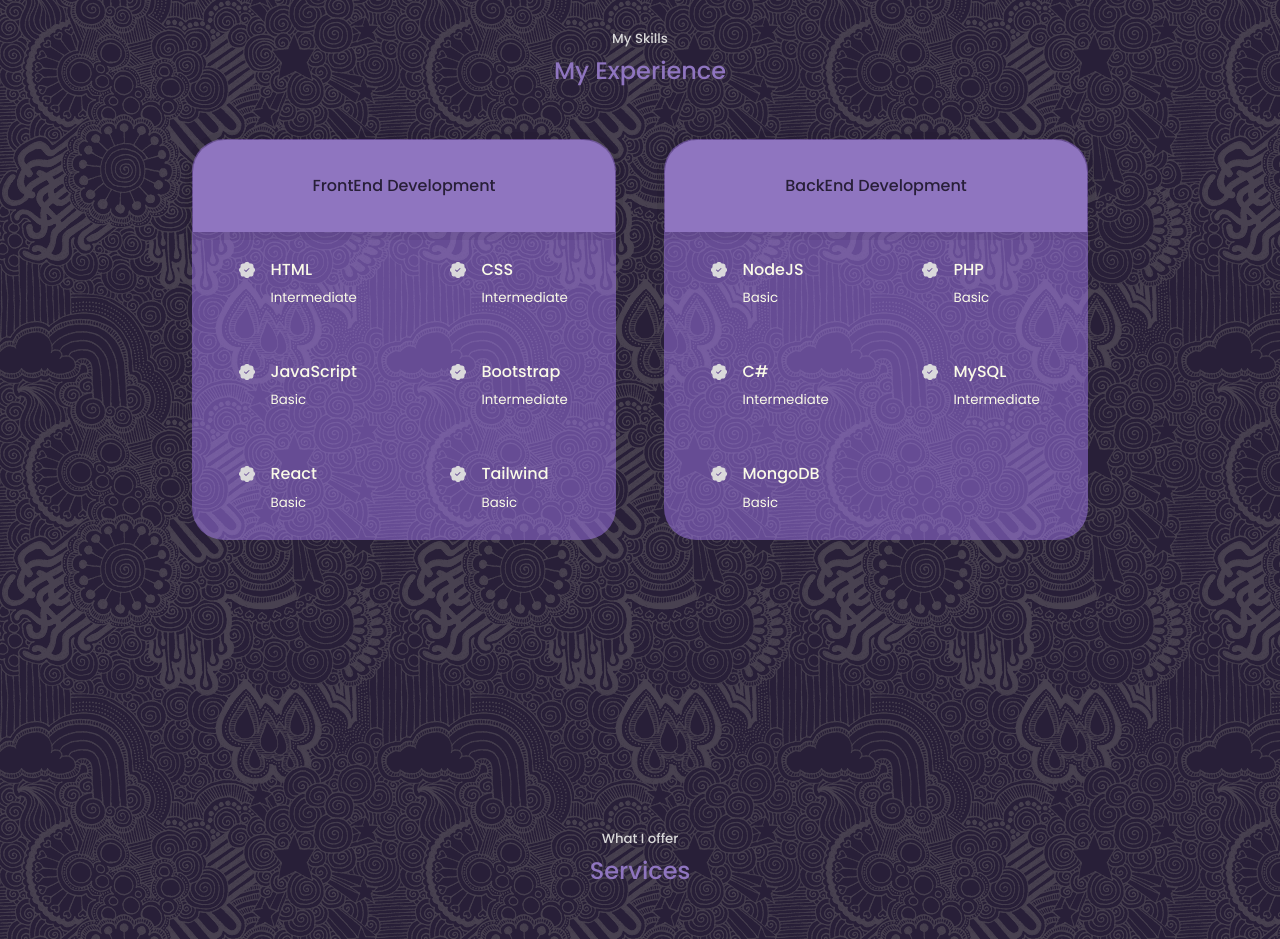
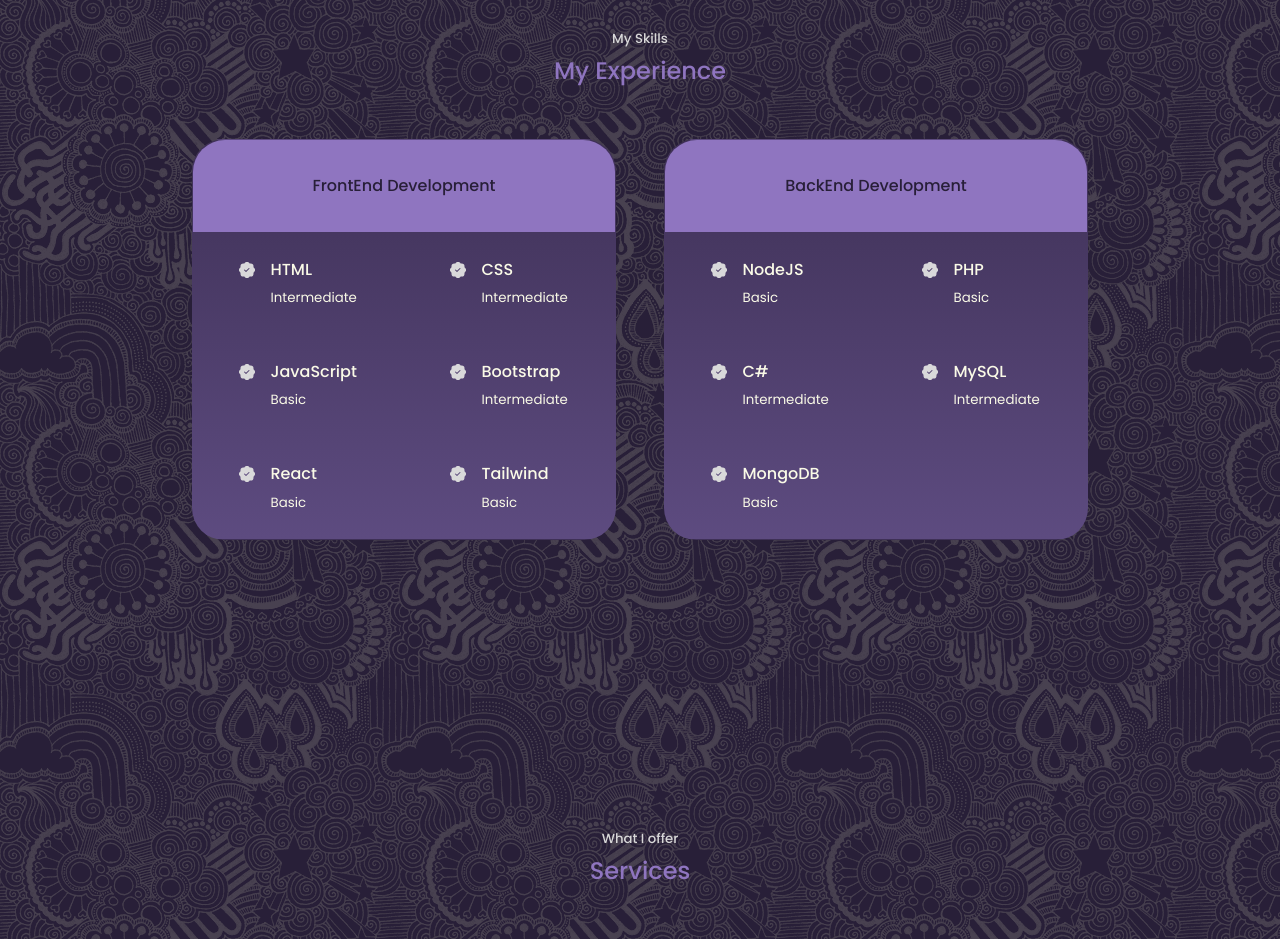
Before and after one commit to 4l3x91/portfolio-react, a React (Create React App) app: page / in a window 1280 px wide. Shown: the part 1700-2639 px from the top of the page. Built offline with nearby package versions, Linux system fonts and the light colour scheme.

Commit message:
experience fix

```diff
--- a/src/components/experience/Experience.jsx
+++ b/src/components/experience/Experience.jsx
@@ -60,7 +60,7 @@
 
         <div className="experience__backend">
           <div className="experience__header">
-        <h3>BackEnd Development</h3>
+          <h3>BackEnd Development</h3>
           </div>
           <div className="experience__content">
             <article className="experience__details">
--- a/src/components/experience/experience.css
+++ b/src/components/experience/experience.css
@@ -5,14 +5,13 @@
 }
 
 .experience__container > div {
-    background: var(--color-primary-variant);
+    background: linear-gradient(180deg, rgb(63, 49, 87) 0%, rgb(93, 75, 128) 100%);
     border-radius: 2rem;
     border: 1px solid transparent;
     transition: var(--transition);
 }
 
 .experience__container > div:hover {
-    background: transparent;
     color: var(--color-light);
     border-color: var(--color-primary-variant);
     cursor: default;
@@ -40,7 +39,6 @@
     min-width: 120px;
     padding-top: 1.5rem;
     padding-bottom: 1.5rem;
-
 }
 
 .experience__details-icon {
@@ -53,7 +51,6 @@
     background: var(--color-primary);
     padding: 2rem;
     border-radius: 2rem 2rem 0rem 0rem;
-    box-shadow: 0rem 0rem 0rem .5rem rgba(0, 0, 0, 0.05)
 }
 
 .experience__header h3 {
```
